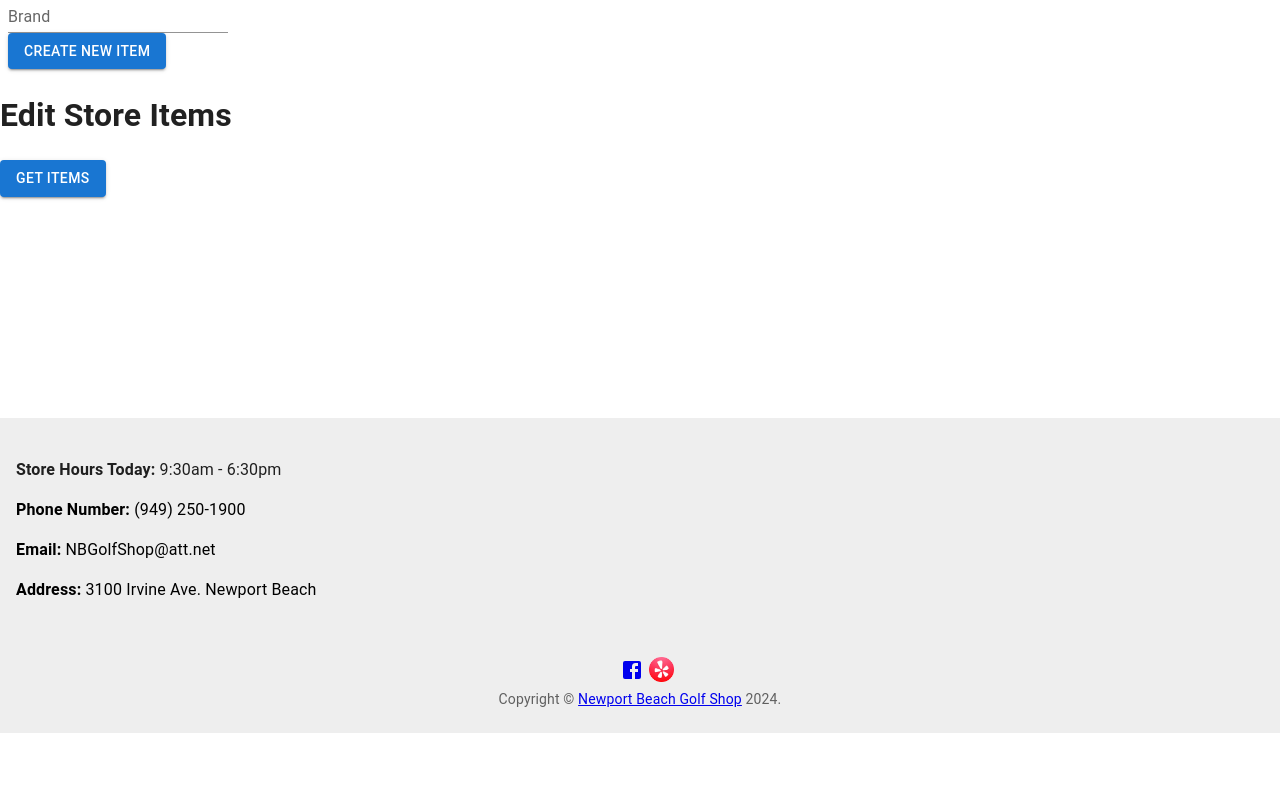
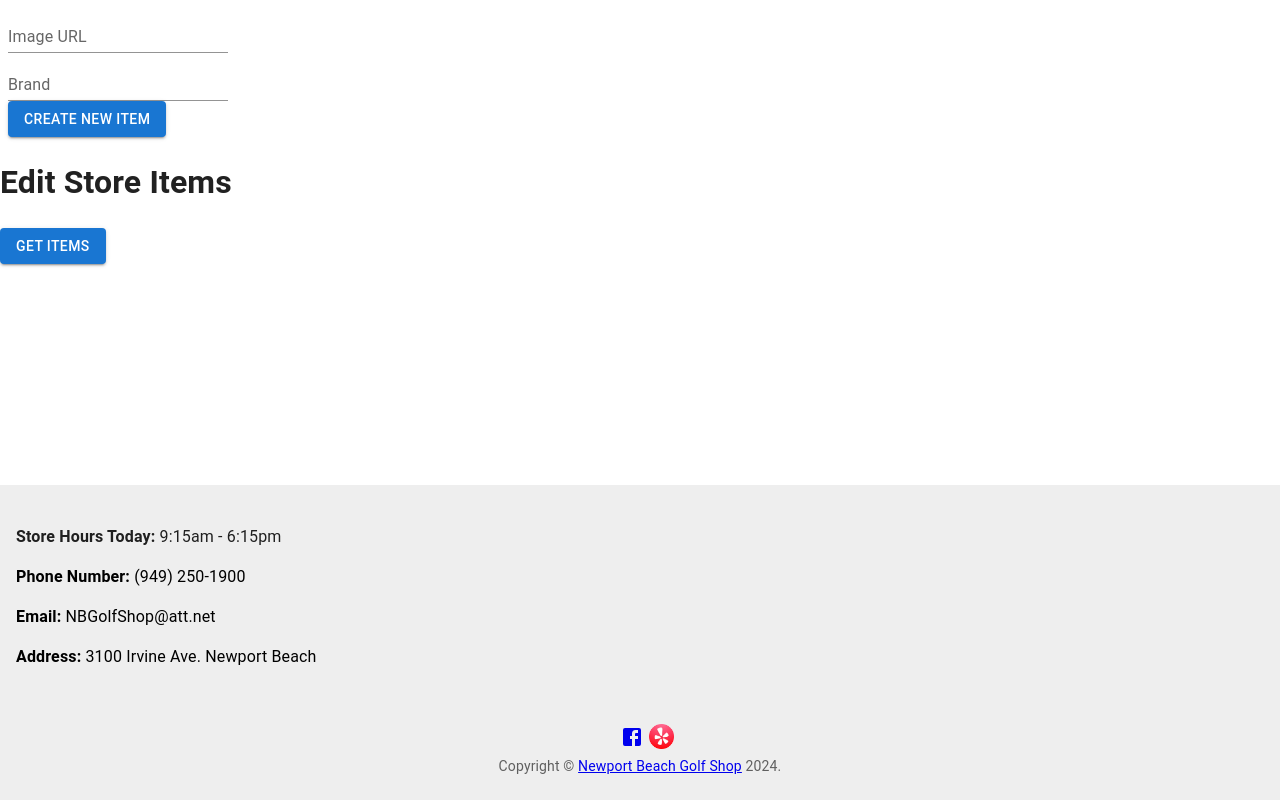
Before and after one commit to Thomas-Carfano/NBGS-Fullstack, a React (Vite) app in the folder client/: page /admin in a window 1280 px wide. Shown: the part 660-1460 px from the top of the page. Before the commit the page ends 1393 px from the top, so only its background shows below. Built offline with nearby package versions, Linux system fonts and the light colour scheme.

Commit message:
fix footer links for a more professional look

```diff
--- a/client/src/App.css
+++ b/client/src/App.css
@@ -1,26 +1,26 @@
-.nav{
+.nav {
     margin-left: 10%;
     border: 1px solid green;
     padding: 5px 20px 5px 10px;
     text-align: center;
 }
 
-.title{
+.title {
     font-family: cursive;
     text-decoration: none;
 }
-#main-title{
+#main-title {
     font-family: cursive;
     text-decoration: none;
     color: black
 }
 
 
-.navButton{
+.navButton {
     margin-right: 50%;
 }
 
-.contactInfo{
+.contactInfo {
     text-decoration: none;
     color: black;
 
@@ -66,26 +66,32 @@
     margin-right: 20px;
 }
 
+#cobraMain {
+    height: 75px;
+    width: 300px;
+    margin-right: 20px;
+}
+
 #button-nav{
     display: inline-flex;
     font-family: "Roboto";
 }
 
-#storeHours{
+#storeHours {
     text-align: center;
     margin-right: 20%;
 }
 
-#homePic{
+#homePic {
     height: 350px;
     width: 500px;
     margin-top: 5%;
 }
 
-#shopping-cart-icon{
+#shopping-cart-icon {
     color: black;
 }
 
-#cartTotal{
+#cartTotal {
     margin-right: 50%;
 }
--- a/client/src/components/AdminPage.jsx
+++ b/client/src/components/AdminPage.jsx
@@ -13,7 +13,7 @@
 import CardContent from '@mui/material/CardContent';
 import CardMedia from '@mui/material/CardMedia';
 import Typography from '@mui/material/Typography';
-import {useEffect} from 'react'
+import {useEffect} from 'react';
 
 const AdminPage = () => {
   const [gender, setGender] = useState(null);
@@ -35,15 +35,15 @@
       useEffect(() => {
         const setURL = () => {
           if(window.location.href === "http://localhost:3030/admin"){
-            setAdminURLCreate("/storeDB/create")
-            setAdminURLFrind("/storeDB/items")
+            setAdminURLCreate("/storeDB/create");
+            setAdminURLFrind("/storeDB/items");
           } else {
-            setAdminURLCreate("https://6o0vhf727a.execute-api.us-west-2.amazonaws.com/PROD/store/items/create")
-            setAdminURLFrind("https://6o0vhf727a.execute-api.us-west-2.amazonaws.com/PROD/store/items")
+            setAdminURLCreate("https://6o0vhf727a.execute-api.us-west-2.amazonaws.com/PROD/store/items/create");
+            setAdminURLFrind("https://6o0vhf727a.execute-api.us-west-2.amazonaws.com/PROD/store/items");
           }
         }
-        setURL()
-        }, [])
+        setURL();
+        }, []);
       //<<<<<<
 
     const createItem = async () => {
@@ -89,6 +89,7 @@
     <>
     <h2>Admin Page, Create new item, upload item, edit items</h2>
     <Button variant="contained">Upload Item(s)</Button>
+    <h2>Create New Item</h2>
    <Box
       component="form"
       sx={{ m: 1, width: '25ch'}}
--- a/client/src/components/CartPage.jsx
+++ b/client/src/components/CartPage.jsx
@@ -18,9 +18,9 @@
     useEffect(() => {
       const setURL = () => {
         if(window.location.href === "http://localhost:3030/cart"){
-          setCartURL("/storeDB/cart")
+          setCartURL("/storeDB/cart");
         } else {
-          setCartURL("https://6o0vhf727a.execute-api.us-west-2.amazonaws.com/PROD/store/items/cart")
+          setCartURL("https://6o0vhf727a.execute-api.us-west-2.amazonaws.com/PROD/store/items/cart");
         }
       }
       setURL();
--- a/client/src/components/Footer.jsx
+++ b/client/src/components/Footer.jsx
@@ -35,14 +35,14 @@
       });
 
       const storeHours = [
-        "10:00am - 5:00pm",
-        "9:30am - 6:30pm",
-        "9:30am - 6:30pm",
-        "9:30am - 6:30pm",
-        "9:30am - 6:30pm",
-        "9:30am - 6:30pm",
-        "9:30am - 6:30pm",
-        "9:30am - 6:30pm",
+        "10:00am - 5:30pm",
+        "9:15am - 6:15pm",
+        "9:15am - 6:15pm",
+        "9:15am - 6:15pm",
+        "9:15am - 6:15pm",
+        "9:15am - 6:15pm",
+        "9:15am - 6:15pm",
+        "9:15am - 6:15pm",
       ];
 
       const storeHoursToday = () => {
@@ -81,13 +81,13 @@
           }}
         >
           <p className='storeHours'><b>Store Hours Today:</b> {storeHoursToday()}</p>
-          <Link to="tel:9492501900" className='contactInfo'><p><b>Phone Number:</b> (949) 250-1900</p></Link>
-          <Link to="mailto:nbgolshop@att.net" className='contactInfo'> <p><b>Email:</b> NBGolfShop@att.net</p></Link>
-          <Link to={`${googleMapsAddress}`} className='contactInfo'> <p><b>Address:</b> 3100 Irvine Ave. Newport Beach</p></Link>
+          <p><Link to="tel:9492501900" className='contactInfo'><b>Phone Number:</b> (949) 250-1900</Link></p>
+          <p><Link to="mailto:nbgolshop@att.net" className='contactInfo'> <b>Email:</b> NBGolfShop@att.net</Link></p>
+          <p><Link to={`${googleMapsAddress}`} className='contactInfo'> <b>Address:</b> 3100 Irvine Ave. Newport Beach</Link></p>
           <Container maxWidth="sm">
             <Typography variant="body1">
-            <Link to="https://www.facebook.com/SteveCarfanosNewportBeachGolfShop/"><FacebookIcon sx={{ ml: 32, mt: 5 }}/></Link>
-            <Link to="https://www.yelp.com/biz/steve-carfanos-newport-beach-golf-shop-store-newport-beach-2"><img id="yelp-logo" src={`${Pic}`}/></Link>
+            <span><Link to="https://www.facebook.com/SteveCarfanosNewportBeachGolfShop/"><FacebookIcon sx={{ ml: 32, mt: 5 }}/></Link></span>
+            <span><Link to="https://www.yelp.com/biz/steve-carfanos-newport-beach-golf-shop-store-newport-beach-2"><img id="yelp-logo" src={`${Pic}`}/></Link></span>
             </Typography>
             <Copyright/>
           </Container>
@@ -98,4 +98,4 @@
     )
 }
 
-export default Footer
+export default Footer;
--- a/client/src/components/HomePage.jsx
+++ b/client/src/components/HomePage.jsx
@@ -1,10 +1,11 @@
 import '../App.css';
-import nbgsHome from '../pictures/nbgsHome.jpeg'
-import pingMain from '../pictures/pingMain.png'
-import callawayMain from '../pictures/callawayMain.png'
-import taylormadeMain from '../pictures/taylormadeMain.png'
-import titleistMain from '../pictures/titleistMain.png'
-import srixonMain from '../pictures/srixonMain.png'
+import nbgsHome from '../pictures/nbgsHome.jpeg';
+import pingMain from '../pictures/pingMain.png';
+import callawayMain from '../pictures/callawayMain.png';
+import taylormadeMain from '../pictures/taylormadeMain.png';
+import titleistMain from '../pictures/titleistMain.png';
+import srixonMain from '../pictures/srixonMain.png';
+import cobraMain from '../pictures/cobraMain.png';
 
 const HomePage = () => {
 
@@ -20,7 +21,7 @@
          have the lowest prices on top name brand golf equipment, golf
         balls, golf shoes and golf clubs, Guaranteed!
        </p>
-    <img id='homePic' src={nbgsHome}></img>
+    <img id='homePic' src={nbgsHome}/>
     <br/>
     <h1>Brands Available</h1>
     <img id="pingMain" src={pingMain}/>
@@ -28,6 +29,7 @@
     <img id="taylormadeMain" src={taylormadeMain}/>
     <img id="titleistMain" src={titleistMain}/>
     <img id="srixonMain" src={srixonMain}/>
+    <img id="cobraMain" src={cobraMain}/>
     </>
   );
 };
--- a/client/src/components/SignupPage.jsx
+++ b/client/src/components/SignupPage.jsx
@@ -36,12 +36,12 @@
   useEffect(() => {
     const setURL = () => {
       if(window.location.href === "http://localhost:3030/signup"){
-        setSignupURL("/auth/signup")
+        setSignupURL("/auth/signup");
         } else {
-        setSignupURL("https://6o0vhf727a.execute-api.us-west-2.amazonaws.com/PROD/auth/signup")
+        setSignupURL("https://6o0vhf727a.execute-api.us-west-2.amazonaws.com/PROD/auth/signup");
       }
     }
-    setURL()
+    setURL();
     }, [])
   //<<<<<
 
```
Also changed, not shown: client/src/pictures/cobraMain.png (added).
